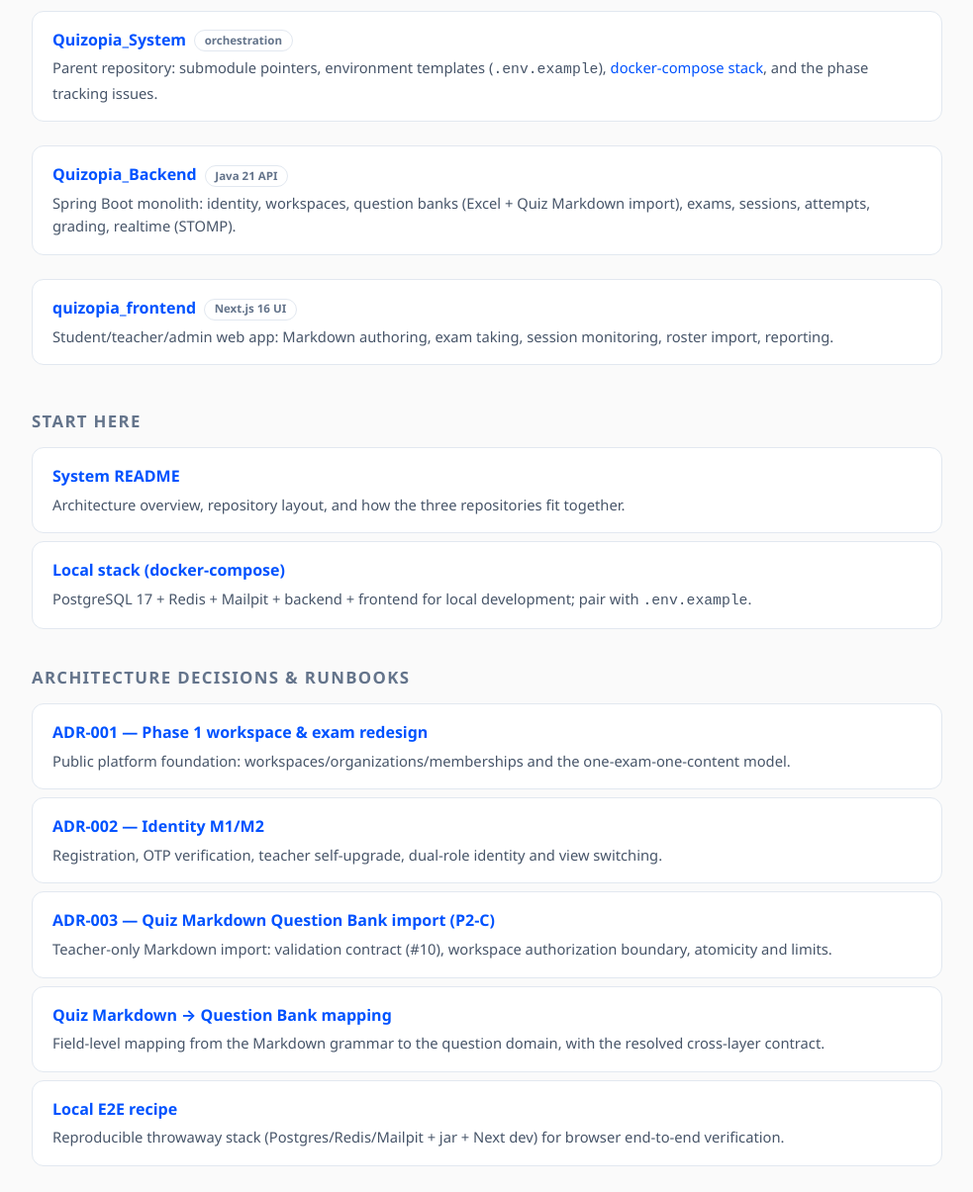
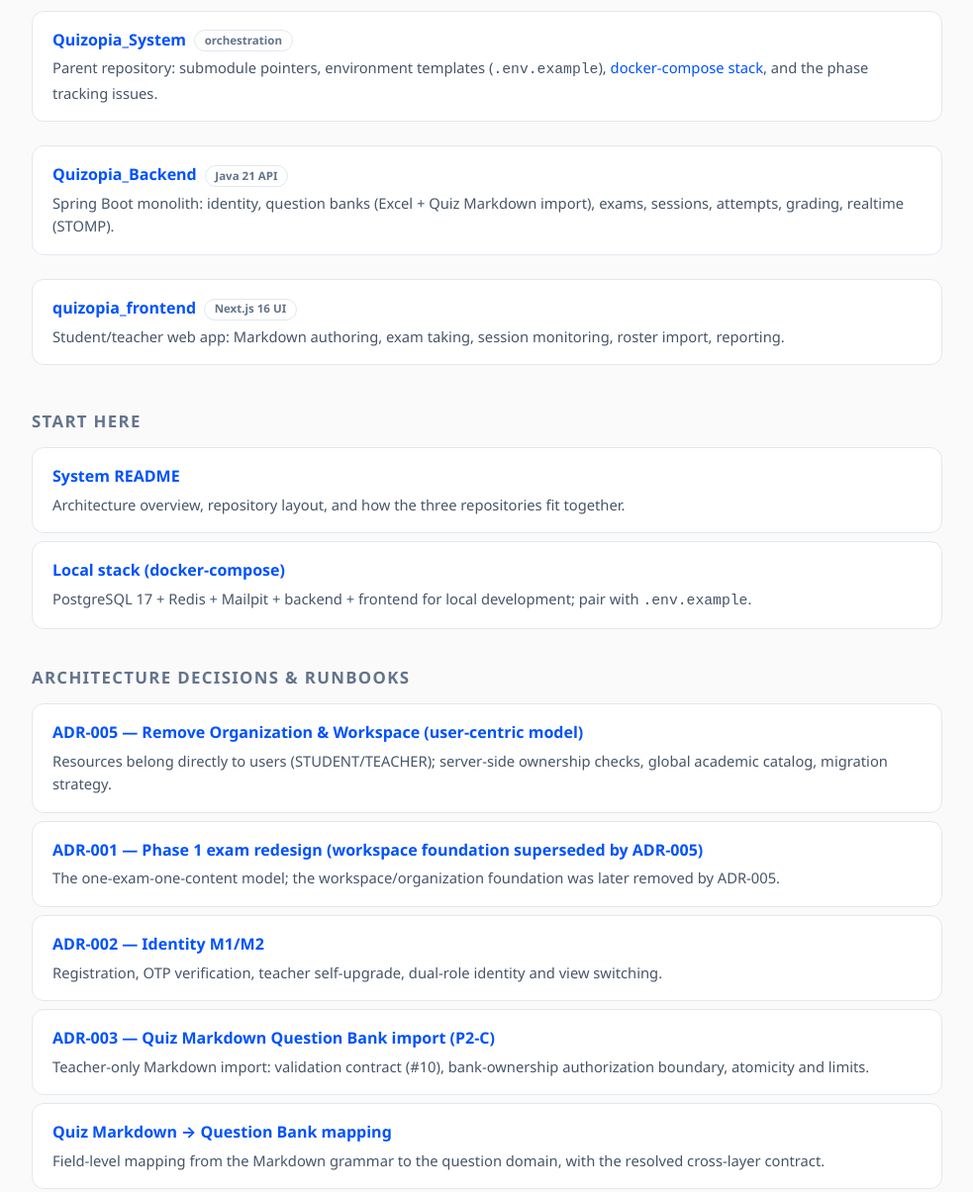
Before and after one commit to hhtuann/Quizopia_System, a plain HTML site: page website/index.html in a window 1280 px wide. Shown: the part 193-1398 px from the top of the page at 99% size, without its empty margins (148-1131 px from the left). Drawn offline with Linux system fonts and the light colour scheme.

Commit message:
refactor(user-centric): integrate user-centric backend+frontend; docs refresh
- Submodule pointers: backend b16d7e8, frontend 9344b9a (organization &
  workspace architecture removed — ADR-005).
- website: ADR-005 card, ADR-001 marked superseded, repo cards
  de-workspaced.

```diff
--- a/website/index.html
+++ b/website/index.html
@@ -55,11 +55,11 @@
     </div>
     <div class="card">
       <h3><a href="https://github.com/hhtuann/Quizopia_Backend">Quizopia_Backend</a><span class="badge">Java 21 API</span></h3>
-      <p>Spring Boot monolith: identity, workspaces, question banks (Excel + Quiz Markdown import), exams, sessions, attempts, grading, realtime (STOMP).</p>
+      <p>Spring Boot monolith: identity, question banks (Excel + Quiz Markdown import), exams, sessions, attempts, grading, realtime (STOMP).</p>
     </div>
     <div class="card">
       <h3><a href="https://github.com/hhtuann/Quizopia_Frontend">quizopia_frontend</a><span class="badge">Next.js 16 UI</span></h3>
-      <p>Student/teacher/admin web app: Markdown authoring, exam taking, session monitoring, roster import, reporting.</p>
+      <p>Student/teacher web app: Markdown authoring, exam taking, session monitoring, roster import, reporting.</p>
     </div>
   </div>
 
@@ -75,8 +75,12 @@
 
   <h2>Architecture decisions &amp; runbooks</h2>
   <div class="card">
-    <h3><a href="https://github.com/hhtuann/Quizopia_Backend/blob/main/docs/adr/ADR-001-phase1-workspace-exam-redesign.md">ADR-001 — Phase 1 workspace &amp; exam redesign</a></h3>
-    <p>Public platform foundation: workspaces/organizations/memberships and the one-exam-one-content model.</p>
+    <h3><a href="https://github.com/hhtuann/Quizopia_Backend/blob/main/docs/adr/ADR-005-remove-organization-workspace.md">ADR-005 — Remove Organization &amp; Workspace (user-centric model)</a></h3>
+    <p>Resources belong directly to users (STUDENT/TEACHER); server-side ownership checks, global academic catalog, migration strategy.</p>
+  </div>
+  <div class="card">
+    <h3><a href="https://github.com/hhtuann/Quizopia_Backend/blob/main/docs/adr/ADR-001-phase1-workspace-exam-redesign.md">ADR-001 — Phase 1 exam redesign (workspace foundation superseded by ADR-005)</a></h3>
+    <p>The one-exam-one-content model; the workspace/organization foundation was later removed by ADR-005.</p>
   </div>
   <div class="card">
     <h3><a href="https://github.com/hhtuann/Quizopia_Backend/blob/main/docs/adr/ADR-002-identity-m1-m2.md">ADR-002 — Identity M1/M2</a></h3>
@@ -84,7 +88,7 @@
   </div>
   <div class="card">
     <h3><a href="https://github.com/hhtuann/Quizopia_Backend/blob/main/docs/adr/ADR-003-p2-c-markdown-question-import.md">ADR-003 — Quiz Markdown Question Bank import (P2-C)</a></h3>
-    <p>Teacher-only Markdown import: validation contract (#10), workspace authorization boundary, atomicity and limits.</p>
+    <p>Teacher-only Markdown import: validation contract (#10), bank-ownership authorization boundary, atomicity and limits.</p>
   </div>
   <div class="card">
     <h3><a href="https://github.com/hhtuann/Quizopia_Backend/blob/main/docs/markdown-question-bank-mapping.md">Quiz Markdown → Question Bank mapping</a></h3>
```
